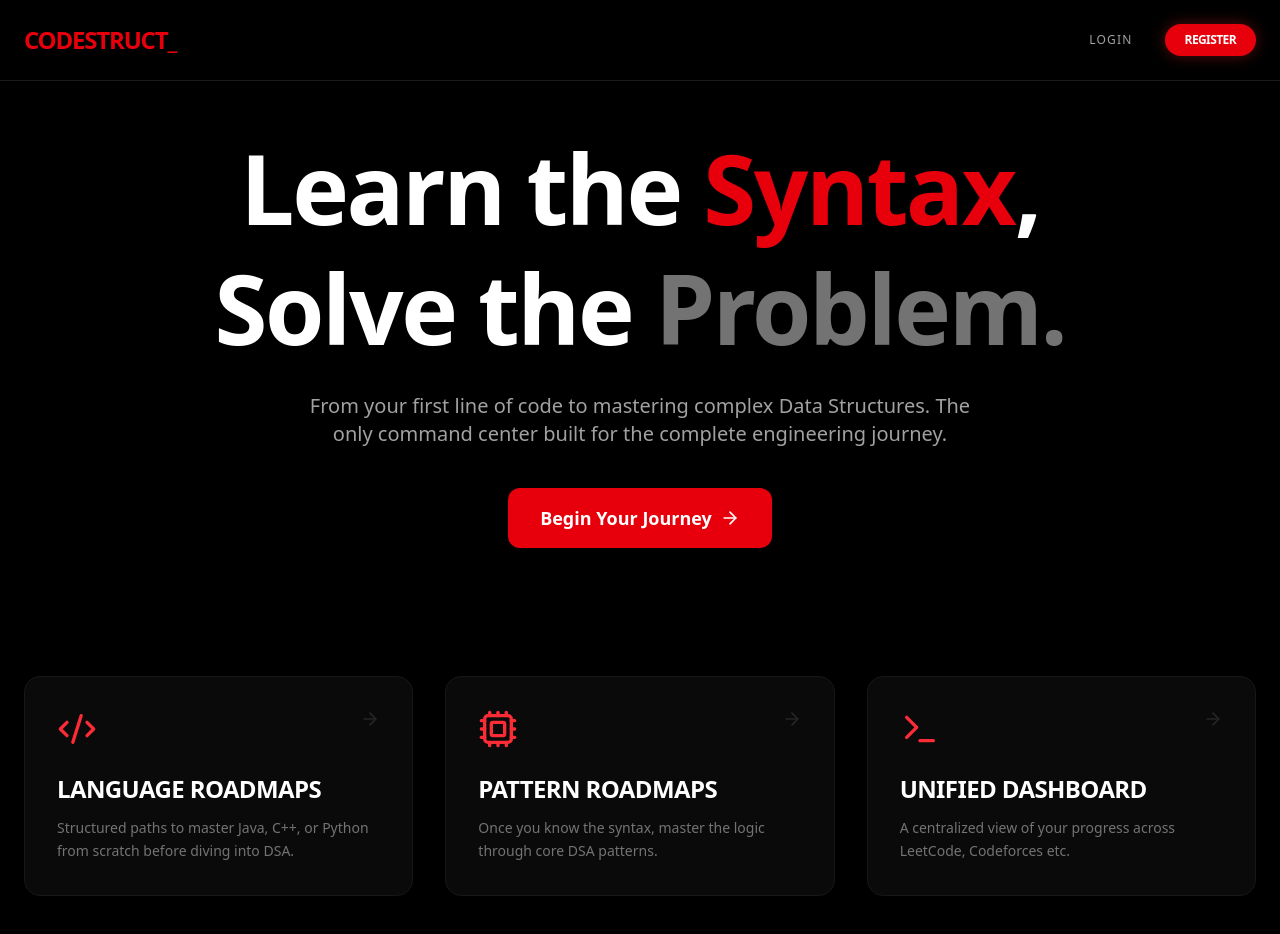
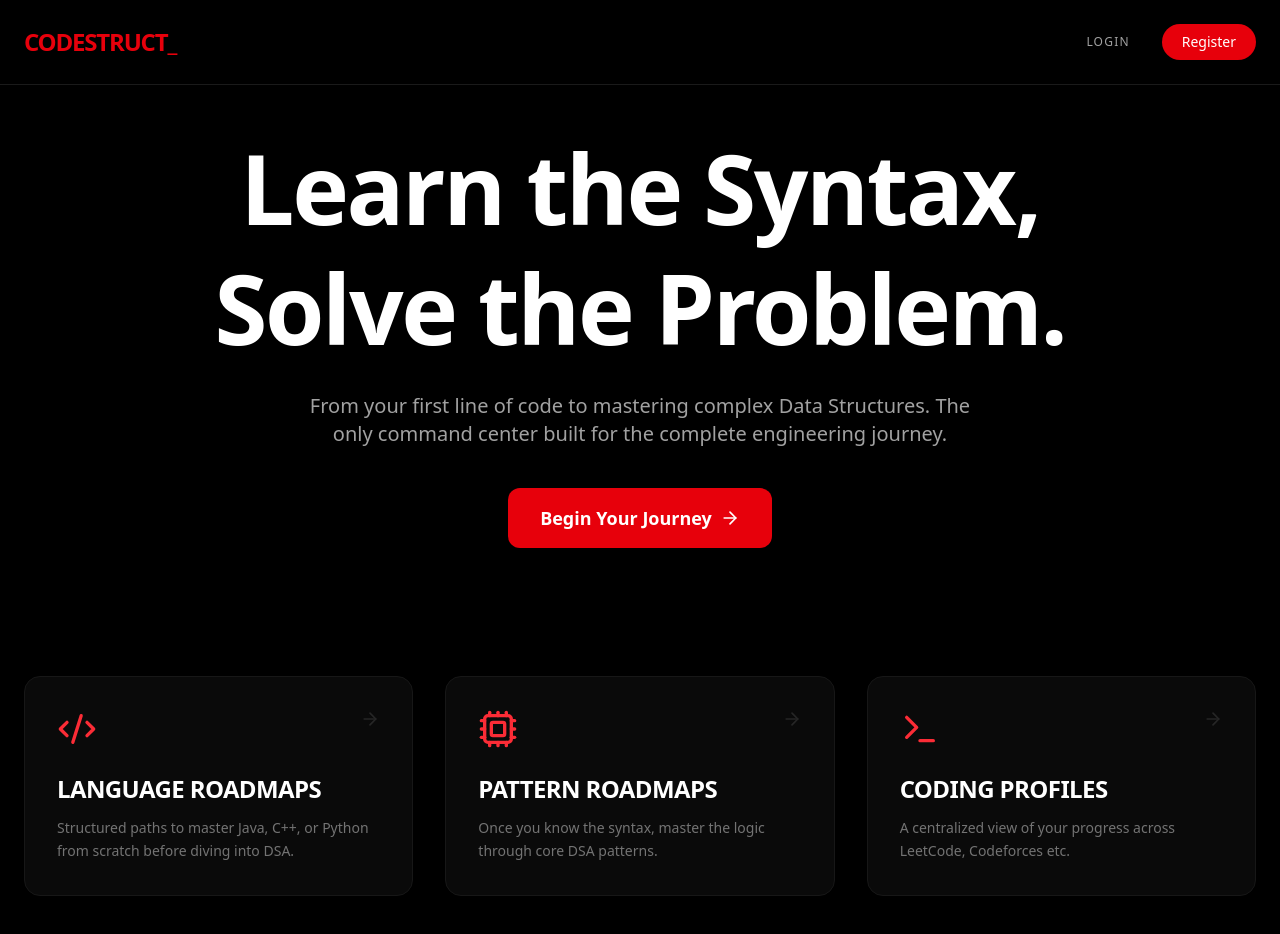
Before and after one commit to CodeStruct-DTI/codestruct, a Next.js app: page / in a window 1280 px wide. Shown: the top 934 px of the page. Built offline with nearby package versions, Linux system fonts and the light colour scheme.

Commit message:
Styling changes committed

```diff
--- a/app/page.tsx
+++ b/app/page.tsx
@@ -22,7 +22,7 @@ export default function LandingPage() { // Defines and exports the main componen
           </motion.div>
           <div className="flex gap-8 items-center text-sm font-medium text-neutral-400"> {/* Container for nav links: greyish text, medium weight, and spaced apart. */}
             <Link href="/login" className="hover:text-white transition-colors text-xs uppercase tracking-widest">Login</Link> {/* Link to login page: turns white on hover with a smooth transition. */}
-            <Link href="/register" className="bg-red-600 text-white px-5 py-2 rounded-full hover:bg-red-500 transition-all shadow-[0_0_15px_rgba(220,38,38,0.4)] text-xs font-bold uppercase tracking-tighter"> {/* Link to register: styled as a glowing red button with rounded corners. */}
+            <Link href="/register" className="bg-red-600 text-white px-5 py-2 rounded-full hover:bg-red-500 transition-all"> {/* Link to register: styled as a glowing red button with rounded corners. */}
               Register {/* The button label text. */}
             </Link>
           </div>
@@ -37,8 +37,8 @@ export default function LandingPage() { // Defines and exports the main componen
           transition={{ duration: 0.8 }} // Sets the animation to last 0.8 seconds.
         >
           <h1 className="text-6xl md:text-8xl font-extrabold tracking-tight mb-6 leading-tight"> {/* Large headline: bold, massive scale on desktop, and tight line spacing. */}
-            Learn the <span className="text-red-600">Syntax</span>,<br /> {/* Heading text with 'Syntax' highlighted in red and a line break. */}
-            Solve the <span className="text-neutral-500">Problem.</span> {/* Heading text with 'Problem' in grey and italics for emphasis. */}
+            Learn the Syntax,<br /> {/* Heading text with 'Syntax' highlighted in red and a line break. */}
+            Solve the Problem. {/* Heading text with 'Problem' in grey and italics for emphasis. */}
           </h1>
           <p className="text-neutral-400 text-xl max-w-2xl mx-auto mb-10"> {/* Subheadline: muted grey text, centered, with a limited width for readability. */}
             From your first line of code to mastering complex Data Structures.
@@ -83,7 +83,7 @@ export default function LandingPage() { // Defines and exports the main componen
           {/* Link to your newly created Unified Dashboard */}
           <FeatureCard // Custom card component for the Dashboard feature.
             icon={<Terminal className="text-red-500 w-10 h-10" />} // Passes a red Terminal icon as a prop.
-            title="Unified Dashboard" // Passes the card title.
+            title="Coding Profiles" // Passes the card title.
             desc="A centralized view of your progress across LeetCode, Codeforces etc." // Passes the description text.
             href="/unidashboard" // Sets the destination URL.
           />
```
